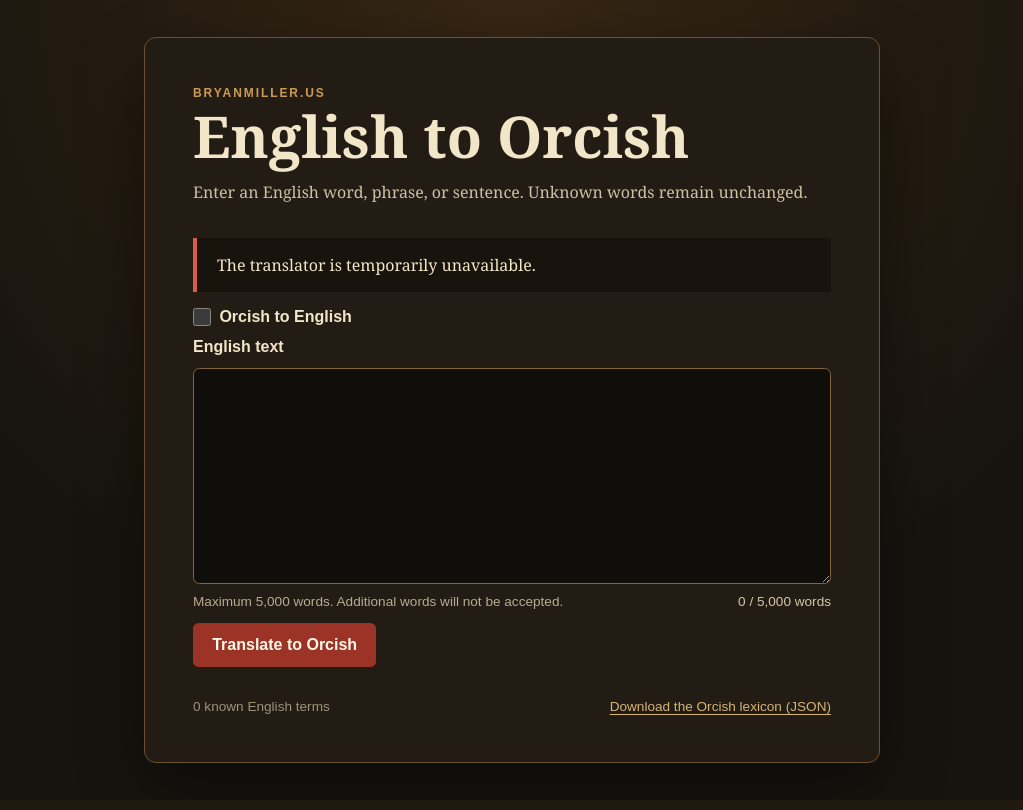
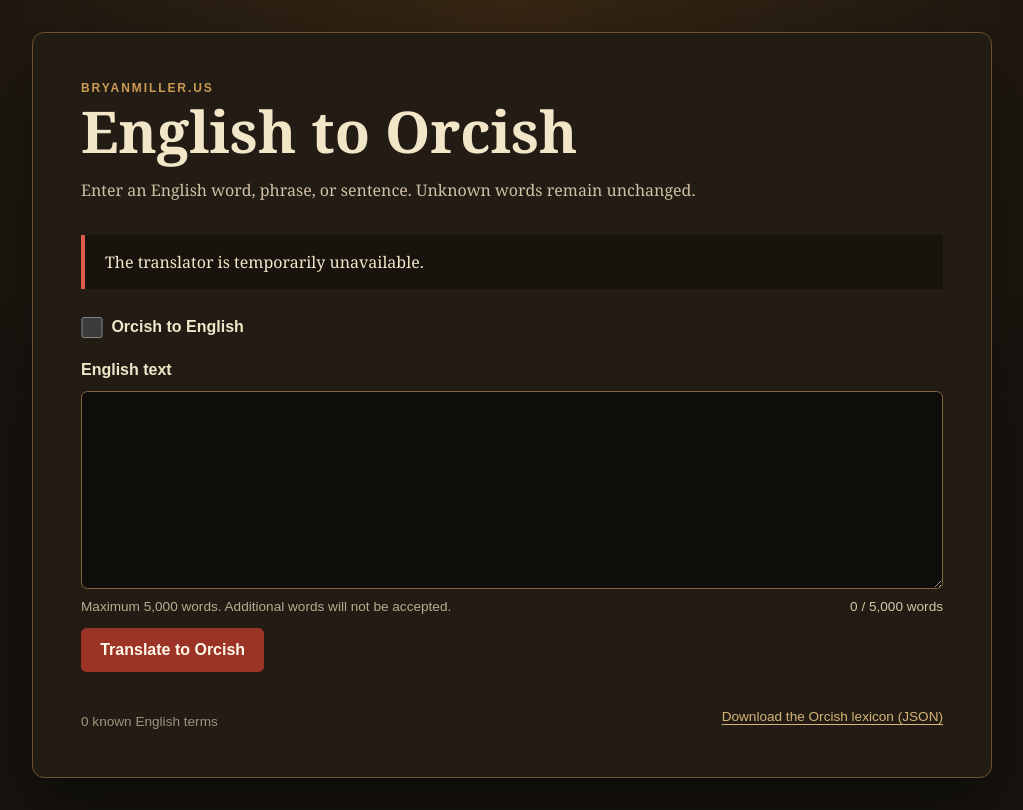
Before and after one commit to kyrathasoft/player-assistant, a PHP site: page / in a window 1280 px wide. Shown: the whole page, without its empty margins (128-1151 px from the left). Run offline with PHP 8.4, Linux system fonts and the light colour scheme.

Commit message:
Improve web translator and document PC dashboard

```diff
--- a/web-translator/index.php
+++ b/web-translator/index.php
@@ -102,7 +102,7 @@ $untranslatedFilename = $orcishToEnglish ? 'untranslated-orcish-words.txt' : 'un
     <meta name="viewport" content="width=device-width, initial-scale=1">
     <title><?= escapeHtml($pageTitle) ?></title>
     <meta name="description" content="<?= escapeHtml($pageDescription) ?>">
-    <link rel="stylesheet" href="styles.css?v=20260719-1">
+    <link rel="stylesheet" href="styles.css?v=20260721-1">
     <script src="translator.js?v=20260719-1" defer></script>
 </head>
 <body>
--- a/web-translator/styles.css
+++ b/web-translator/styles.css
@@ -9,24 +9,33 @@
     box-sizing: border-box;
 }
 
+html {
+    min-width: 20rem;
+    background: #17140f;
+    -webkit-text-size-adjust: 100%;
+    text-size-adjust: 100%;
+}
+
 body {
     min-height: 100vh;
+    min-height: 100dvh;
     margin: 0;
-    display: grid;
-    place-items: center;
-    padding: 2rem 1rem;
+    padding: 0;
     background:
         radial-gradient(circle at top, rgba(114, 72, 27, 0.35), transparent 42rem),
         #17140f;
 }
 
 .translator-shell {
-    width: min(46rem, 100%);
-    padding: clamp(1.5rem, 5vw, 3rem);
-    border: 1px solid #6e512d;
-    border-radius: 0.75rem;
+    width: 100%;
+    min-height: 100vh;
+    min-height: 100dvh;
+    padding:
+        max(1.25rem, env(safe-area-inset-top))
+        max(1rem, env(safe-area-inset-right))
+        max(1.5rem, env(safe-area-inset-bottom))
+        max(1rem, env(safe-area-inset-left));
     background: rgba(35, 29, 20, 0.96);
-    box-shadow: 0 1.5rem 4rem rgba(0, 0, 0, 0.45);
 }
 
 .eyebrow {
@@ -46,12 +55,13 @@ h2 {
 
 h1 {
     margin-bottom: 0.6rem;
-    font-size: clamp(2rem, 8vw, 3.6rem);
-    line-height: 1;
+    font-size: clamp(2rem, 11vw, 3.6rem);
+    line-height: 1.05;
+    overflow-wrap: anywhere;
 }
 
 .intro {
-    margin-bottom: 2rem;
+    margin-bottom: 1.5rem;
     color: #cfc1a5;
     line-height: 1.6;
 }
@@ -67,14 +77,18 @@ label {
 }
 
 textarea {
+    display: block;
     width: 100%;
+    min-width: 0;
+    min-height: 10rem;
     resize: vertical;
     border: 1px solid #83643b;
     border-radius: 0.4rem;
-    padding: 1rem;
+    padding: 0.875rem;
     background: #100e0b;
     color: #fff8e8;
-    font: 1.05rem/1.55 Arial, sans-serif;
+    font: 1rem/1.5 Arial, sans-serif;
+    overflow-wrap: anywhere;
 }
 
 textarea:focus,
@@ -85,9 +99,7 @@ input[type="checkbox"]:focus-visible {
 }
 
 .input-guidance {
-    display: flex;
-    flex-wrap: wrap;
-    justify-content: space-between;
+    display: grid;
     gap: 0.35rem 1rem;
     margin-top: -0.25rem;
     color: #b9ab91;
@@ -99,12 +111,14 @@ input[type="checkbox"]:focus-visible {
     align-items: center;
     justify-self: start;
     gap: 0.55rem;
+    min-height: 2.75rem;
     cursor: pointer;
 }
 
 .direction-toggle input {
-    width: 1.1rem;
-    height: 1.1rem;
+    flex: 0 0 auto;
+    width: 1.35rem;
+    height: 1.35rem;
     margin: 0;
     accent-color: #9b3427;
 }
@@ -116,7 +130,8 @@ input[type="checkbox"]:focus-visible {
 }
 
 button {
-    justify-self: start;
+    width: 100%;
+    min-height: 2.75rem;
     border: 0;
     border-radius: 0.35rem;
     padding: 0.8rem 1.2rem;
@@ -132,9 +147,9 @@ button:hover {
 
 .result,
 .message {
-    margin-top: 1.75rem;
+    margin-top: 1.5rem;
     border-left: 0.25rem solid #ca9b54;
-    padding: 1rem 1.25rem;
+    padding: 1rem;
     background: #18130d;
 }
 
@@ -156,12 +171,9 @@ button:hover {
 }
 
 footer {
-    display: flex;
-    flex-wrap: wrap;
-    justify-content: space-between;
-    align-items: flex-end;
+    display: grid;
     gap: 0.75rem 1.5rem;
-    margin-top: 2rem;
+    margin-top: 1.5rem;
     color: #9f927b;
     font: 0.85rem Arial, sans-serif;
 }
@@ -169,21 +181,19 @@ footer {
 .footer-links {
     display: grid;
     grid-template-columns: 1fr;
-    justify-items: end;
+    justify-items: start;
     gap: 0.5rem;
-    margin-left: auto;
+    min-width: 0;
 }
 
 .footer-link-row {
     display: block;
     width: 100%;
-    text-align: right;
+    text-align: left;
 }
 
 .footer-link-row-with-note {
-    display: flex;
-    justify-content: flex-end;
-    align-items: baseline;
+    display: grid;
     gap: 0.35rem;
 }
 
@@ -192,8 +202,12 @@ footer {
 }
 
 footer a {
+    display: inline-block;
+    max-width: 100%;
+    padding-block: 0.3rem;
     color: #d5b477;
-    text-align: right;
+    overflow-wrap: anywhere;
+    text-align: left;
     text-underline-offset: 0.2em;
 }
 
@@ -201,3 +215,79 @@ footer a:hover,
 footer a:focus-visible {
     color: #f0d39e;
 }
+
+@media (min-width: 40rem) {
+    body {
+        display: grid;
+        place-items: center;
+        padding: 2rem 1.25rem;
+    }
+
+    .translator-shell {
+        width: min(52rem, 100%);
+        min-height: auto;
+        padding: clamp(2rem, 5vw, 3rem);
+        border: 1px solid #6e512d;
+        border-radius: 0.75rem;
+        box-shadow: 0 1.5rem 4rem rgba(0, 0, 0, 0.45);
+    }
+
+    .intro {
+        margin-bottom: 2rem;
+    }
+
+    .input-guidance {
+        display: flex;
+        flex-wrap: wrap;
+        justify-content: space-between;
+    }
+
+    button {
+        justify-self: start;
+        width: auto;
+    }
+
+    .result,
+    .message {
+        margin-top: 1.75rem;
+        padding: 1rem 1.25rem;
+    }
+
+    footer {
+        grid-template-columns: minmax(0, auto) minmax(0, 1fr);
+        align-items: end;
+        margin-top: 2rem;
+    }
+
+    .footer-links {
+        justify-items: end;
+        margin-left: auto;
+    }
+
+    .footer-link-row {
+        text-align: right;
+    }
+
+    .footer-link-row-with-note {
+        display: flex;
+        flex-wrap: wrap;
+        justify-content: flex-end;
+        align-items: baseline;
+    }
+
+    footer a {
+        text-align: right;
+    }
+}
+
+@media (min-width: 64rem) {
+    .translator-shell {
+        width: min(60rem, 100%);
+    }
+}
+
+@media (max-height: 36rem) and (orientation: landscape) {
+    body {
+        align-items: start;
+    }
+}
```
Also changed, not shown: implement-pc-log-in-dashboard-on-programmers-website.md (added, +140 -0 lines), to-do.md (+2 -0 lines), web-translator/README.md.
